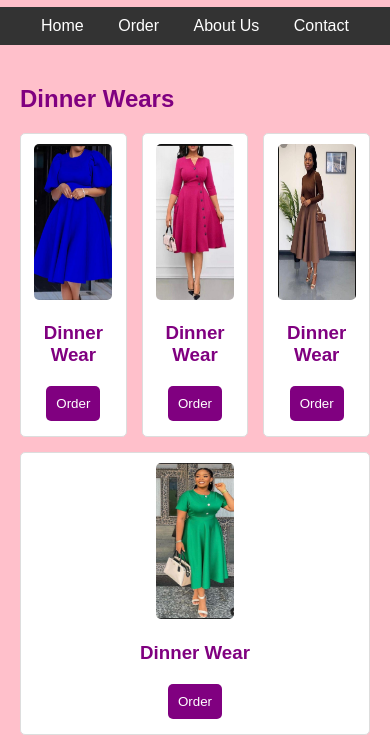
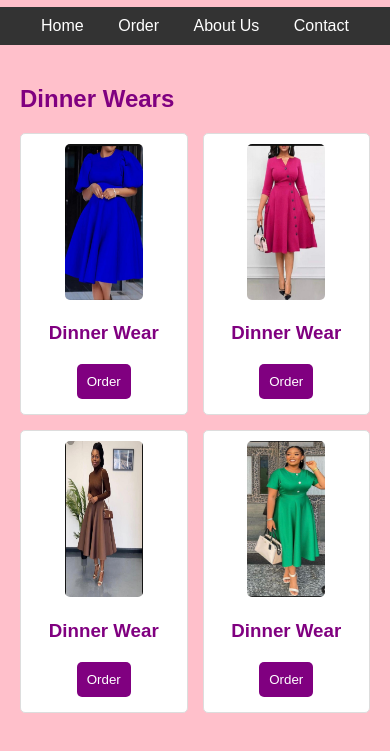
Before and after one commit to Nana-Kwame1/rnwave, a plain HTML site: page index.html in a window 390 px wide. Shown: the part 93-844 px from the top of the page. Drawn offline with Linux system fonts and the light colour scheme.

Commit message:
Update RN.css

```diff
--- a/RN.css
+++ b/RN.css
@@ -151,3 +151,9 @@ footer {
     font-size: x-large;
     font-weight: 400px;
 }
+@media screen and (max-width: 480px) {
+    .categories {
+        display: grid;
+        grid-template-columns: repeat(2, 1fr);
+    }
+}
```
